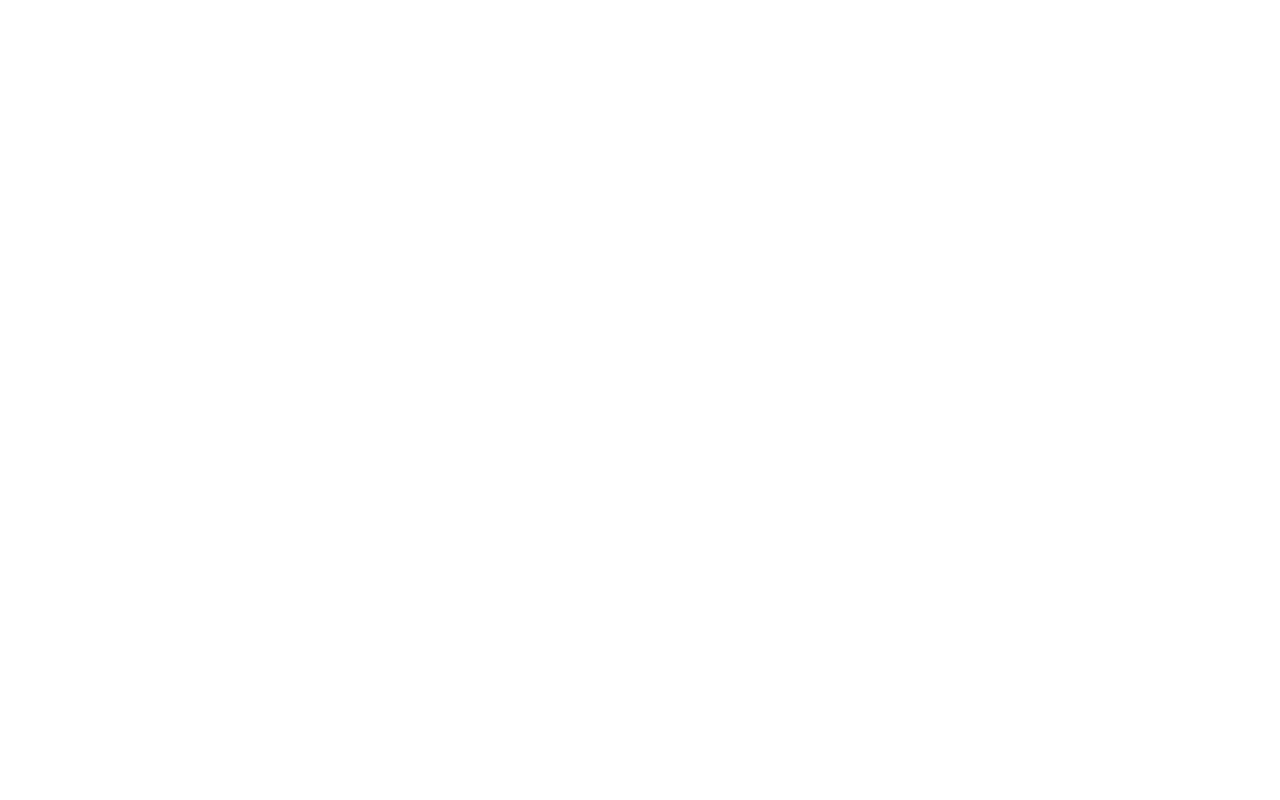
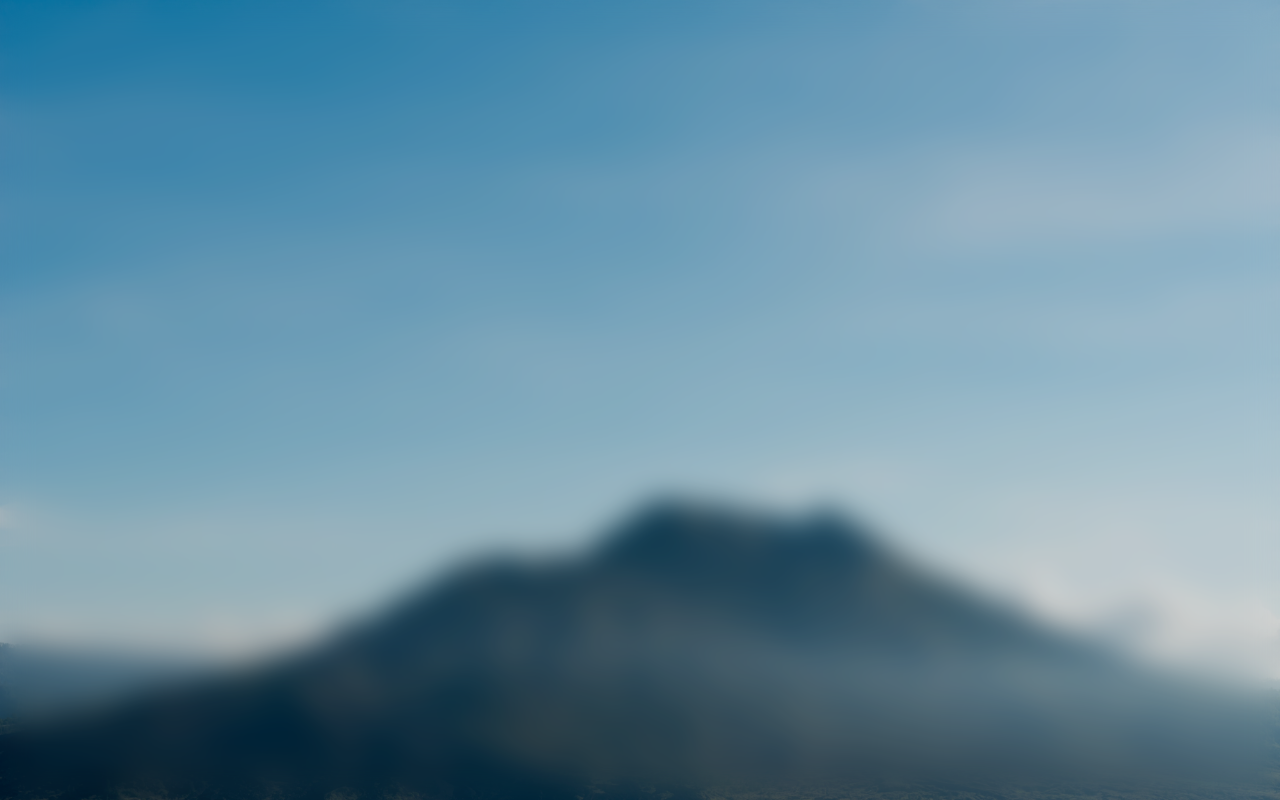
Before and after one commit to OmarKh006/js-weather-app, a website: page index.html in a window 1280 px wide. Drawn offline with Linux system fonts and the light colour scheme.

Commit message:
adding assets, bg background

```diff
--- a/style.css
+++ b/style.css
@@ -24,7 +24,21 @@
 body,
 [type="submit"] {
   font-size: 1.6rem;
+  height: 100vh;
   border: 0;
+  background-image: url("./assets/bg.jpg");
+  background-repeat: no-repeat;
+  background-size: cover;
+  background-position: center;
+
+  &::before {
+    content: "";
+    position: absolute;
+    width: 100%;
+    height: 100%;
+    background: rgba(0, 0, 0, 0.15);
+    backdrop-filter: blur(15px);
+  }
 }
 
 /* Reapply the pointer cursor for anchor tags */
```
Also changed, not shown: assets/bg.jpg (added), assets/favicon.ico (added), assets/message/not-found.png (added), assets/message/search-city.png (added), assets/weather/atmosphere.svg (added), assets/weather/clear.svg (added), assets/weather/clouds.svg (added), assets/weather/drizzle.svg (added), assets/weather/rain.svg (added), assets/weather/snow.svg (added), assets/weather/thunderstorm.svg (added).
